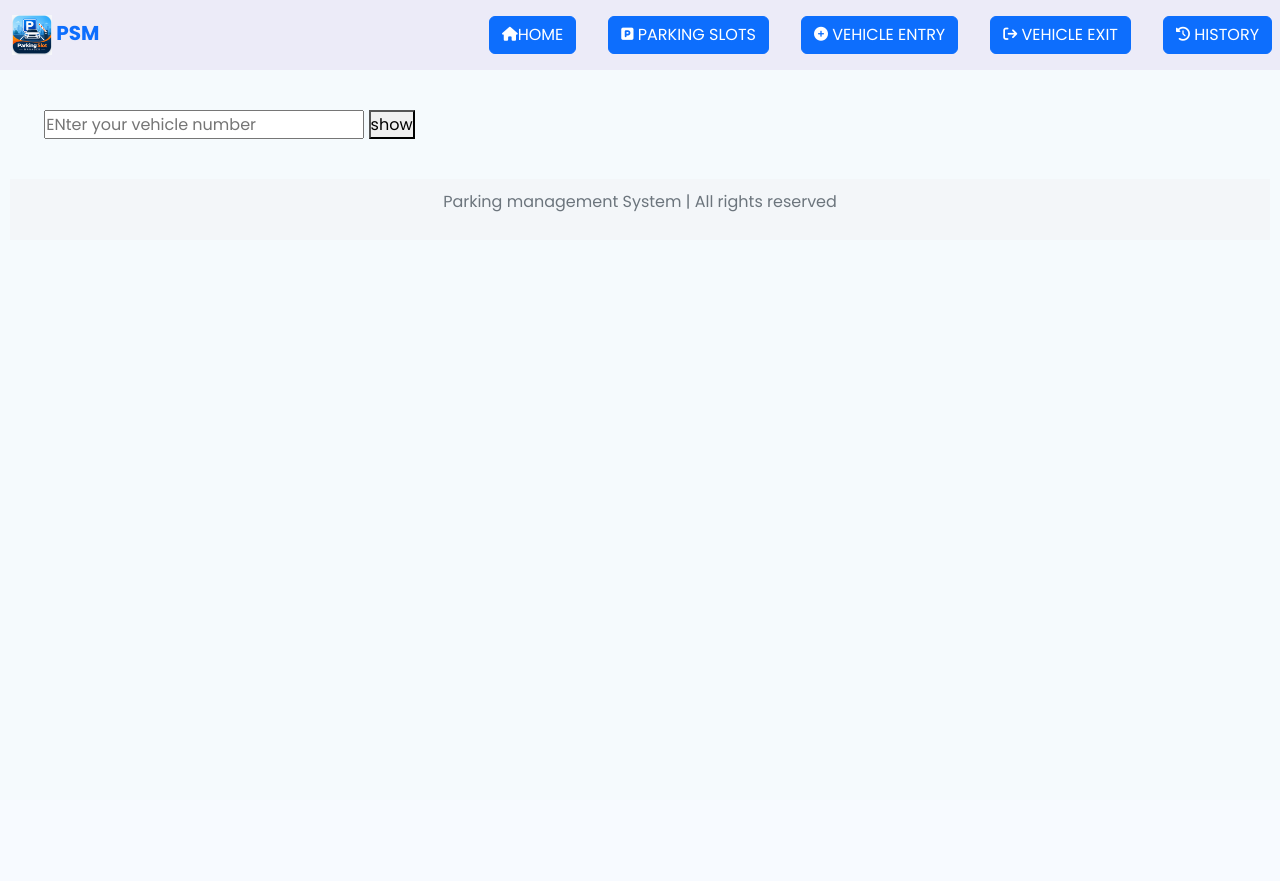
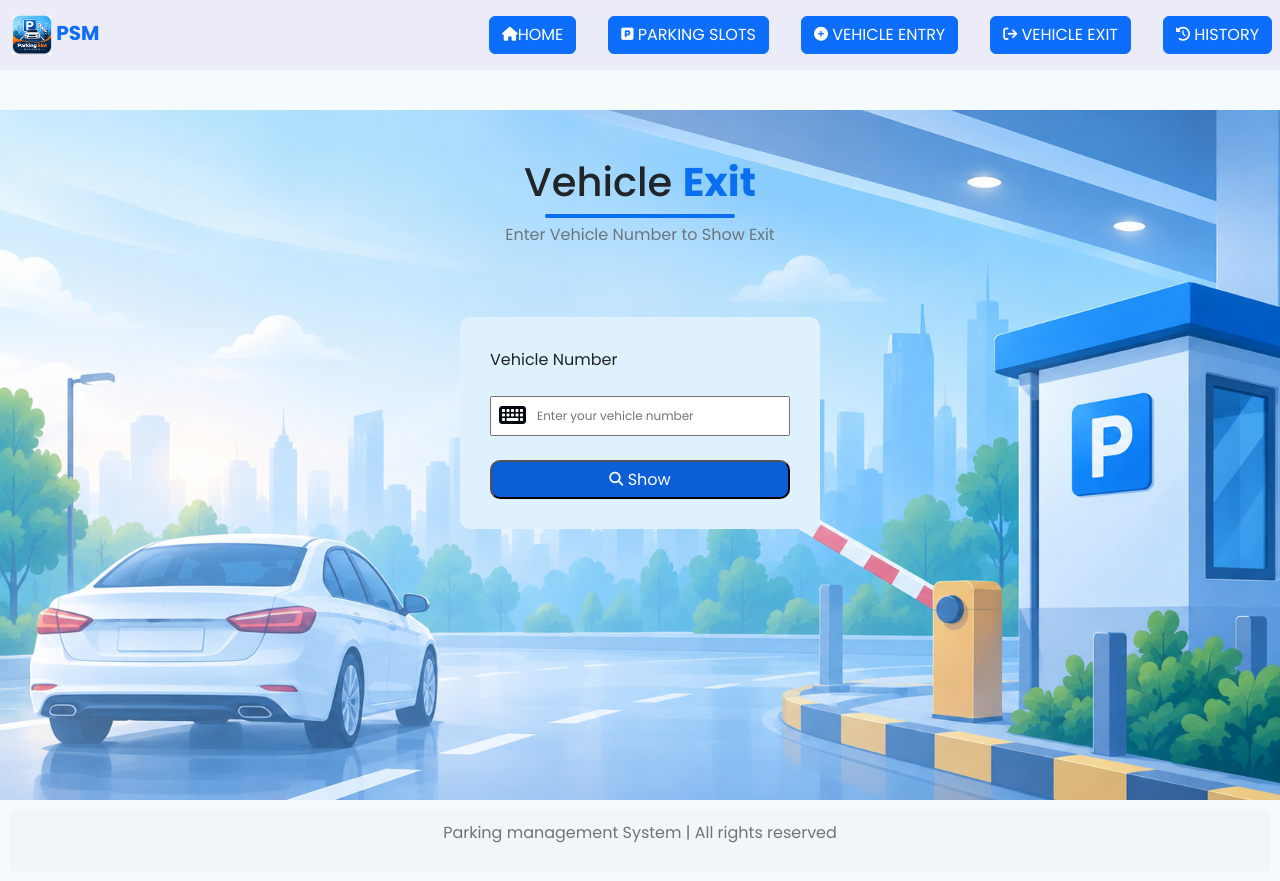
Before and after one commit to gouthamreddy17/parking_management_using_flask, a Flask app: page /vehicle_exit in a window 1280 px wide. Before the commit the page ends 212 px from the top, so only its background shows below. Run offline with Flask 3, Linux system fonts and the light colour scheme; some libraries are stand-ins or nearby versions.

```diff
--- a/static/css/style.css
+++ b/static/css/style.css
@@ -456,3 +456,79 @@ form button{
     align-items: center;
     justify-content: center;
 }
+.back-img{
+    background-image: url(../images/back.png);
+    width: 100%;
+    height: 690px;
+    margin: 0px !important;
+    background-size: cover;
+}
+
+.form-con{
+    display: flex;
+    align-items: center;
+    justify-content: center;
+}
+
+.form-main{
+    display: flex;
+    flex-direction: column;
+    background-color: #DFF1FE;
+    margin-top: 70px;
+    padding: 30px;
+    gap: 10px;
+    position: relative;
+    border-radius: 10px;
+}
+
+.label{
+    font-size: 17px;
+    line-height: normal;
+    font-weight: 500;
+
+}
+
+.input{
+    width: 300px;
+    height: 40px;
+    padding-left: 45px;
+    font-size: 12px;
+}
+
+.form-ab{
+    position: absolute;
+    top: 74px;
+    left: 39px;
+}
+
+.form-ab2{
+    position: absolute;
+    top: 158px;
+    left: 39px;
+}
+.form-ab3{
+    position: absolute;
+    bottom: 85px;
+    left: 39px;
+}
+.form-ab0{
+    position: absolute;
+    top: 86px;
+    left: 39px;
+
+}
+
+.button2{
+    background-color: #0B5ED7;
+    color: white;
+    padding: 5px 0px;
+    border-radius: 10px;
+}
+
+.hl{
+    opacity: 1;
+    width: 190px;
+    height: 4px;
+    background-color: #0A6FF1;
+    border-radius: 20px;
+}
--- a/templates/base.html
+++ b/templates/base.html
@@ -58,6 +58,10 @@
         {% block content %}
         {% endblock %}
     </main>
+    <main class="conten">
+        {% block conten %}
+        {% endblock %}
+    </main>
     <footer class="footer">
         <center><p class="text-secondary">Parking management System | All rights reserved </p></center>
     </footer>
--- a/templates/vehicleexit.html
+++ b/templates/vehicleexit.html
@@ -1,18 +1,24 @@
 {% extends "base.html" %}
 {% block title %}
-Parking Slots
+Dashboard
 {% endblock %}
-{% block nav %}
-    <a href="{{url_for('dashboard')}}">HOME</a>
-    <a href="{{url_for('parkingslots')}}">PARKING SLOTS</a>
-    <a href="{{url_for('vehicle_entry')}}">VEHICLE ENTRY</a>
-    <a href="">VEHICLE EXIT</a>
-    <a href="">HISTORY</a>
+{% block conten %}
+
+<div class="back-img">
+    <div class="d-flex flex-column align-items-center justify-content-center pt-5">
+        <h1>Vehicle <span class="blue-col fs-1">Exit</span></h1>
+        <div class="hl"></div>
+        <span class="text-secondary pt-1">Enter Vehicle Number to Show Exit</span>
+    </div>
+    <div class="d-flex align-items-center justify-content-center">
+        <form action="/vehicle_exit" method="POST" class="form-main gap-4">
+
+        <label for="vehicle_number">Vehicle Number</label>
+        <input type="text" id="name" name="vehicle_number" placeholder="Enter your vehicle number" class="input">
+        <button type="submit"  class="button2"><i class="fa-solid fa-magnifying-glass fa-sm" style="color: rgb(255, 255, 255);"></i> Show</button>
+        <div class="form-ab0"><i class="fa-solid fa-keyboard fa-xl" style="color: rgb(0, 7, 16);"></i></div>
+    </form>
+
+    </div>
+
 {% endblock %}
-{% block content %}
-    <form action="/vehicle_exit" method="POST">
-        <label for="vehicle_number"></label>
-        <input type="text" id="name" name="vehicle_number" placeholder="ENter your vehicle number">
-        <button type="submit" >show</button>
-    </form>
-{% endblock %}
```
Also changed, not shown: templates/vehicleentry.html (+22 -27 lines), templates/vehicleentrys.html (added, +48 -0 lines), templates/vehicleexits.html (added, +18 -0 lines), static/images/back.png (added).
